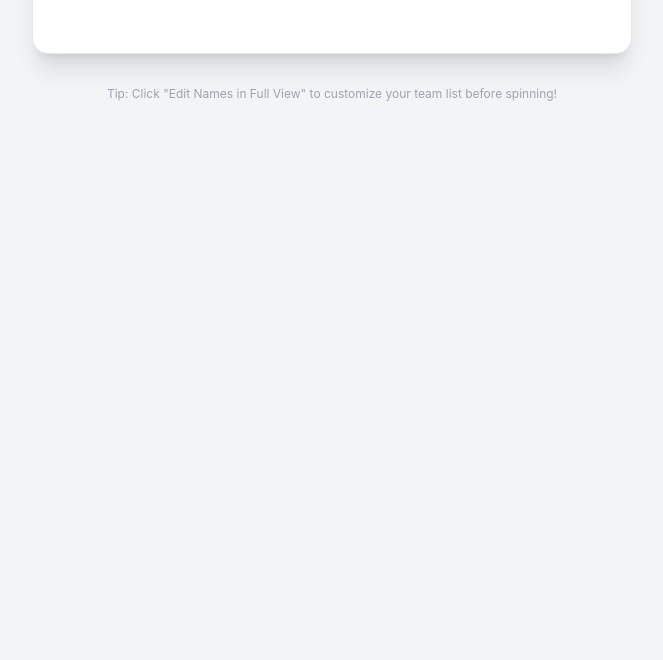
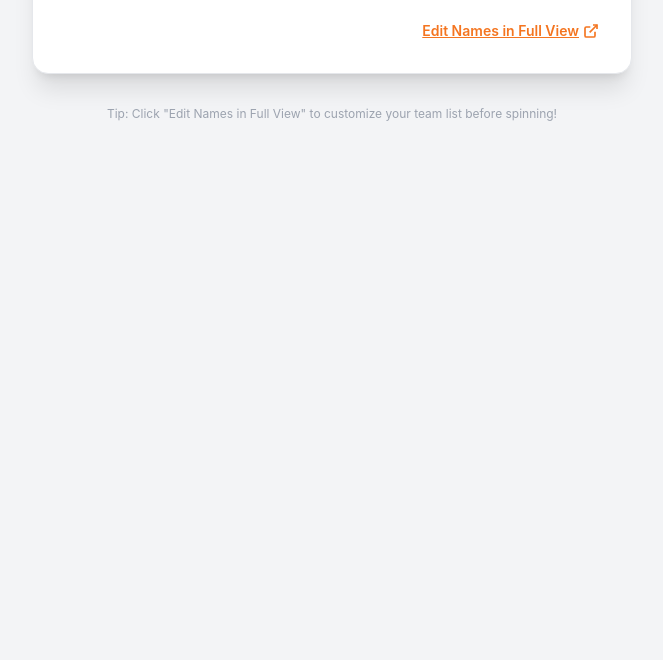
Before and after one commit to kcwilliamson/teamwheelpicker, a plain HTML site: page index.html in a window 1280 px wide. Shown: the part 140-800 px from the top of the page, without its empty margins (308-971 px from the left). Drawn offline with nearby package versions, Linux system fonts and the light colour scheme.

Commit message:
Update index.html

```diff
--- a/index.html
+++ b/index.html
@@ -52,7 +52,22 @@
              Orange (#F47520), Light Orange (#FFC8A2), Lighter Orange (#FFE3CC),
              White (#FFFFFF), Light Grey (#F0F0F0), Lighter Grey (#FAFAFA), Even Lighter Orange (#FFF2E5) -->
 
-
+         <!-- Full View Link - Adapted to Tailwind and new color scheme -->
+        <div class="flex justify-end mt-2">
+            <a
+                href="https://seatingchartmaker.app/wheel-of-names/?s=QWJieQpBbGV4YQpEYW5pZWwKRGVuaXNlCkpvc2x5bgpKdW4KTWF4Cg%3D%3D&c=WyIjRjQ3NTIwIiwiI0ZGQzhBMiIsIiNGRkUzQ0MiLCIjRkZGRkZGIiwiI0YwRjBGMCIsIiNGQUZBRkEiLCIjRkZGMkU1Il0=&t=11"
+                target="_blank"
+                rel="noreferrer"
+                class="text-sm font-semibold text-primary hover:text-secondary underline transition duration-150 flex items-center"
+            >
+                Edit Names in Full View
+                <svg xmlns="http://www.w3.org/2000/svg" class="ml-1 h-4 w-4" viewBox="0 0 24 24" fill="none" stroke="currentColor" stroke-width="2.5">
+                    <path d="M18 13v6a2 2 0 0 1-2 2H5a2 2 0 0 1-2-2V8a2 2 0 0 1 2-2h6"></path>
+                    <polyline points="15 3 21 3 21 9"></polyline>
+                    <line x1="10" y1="14" x2="21" y2="3"></line>
+                </svg>
+            </a>
+        </div>
 
 
     </div>
```
